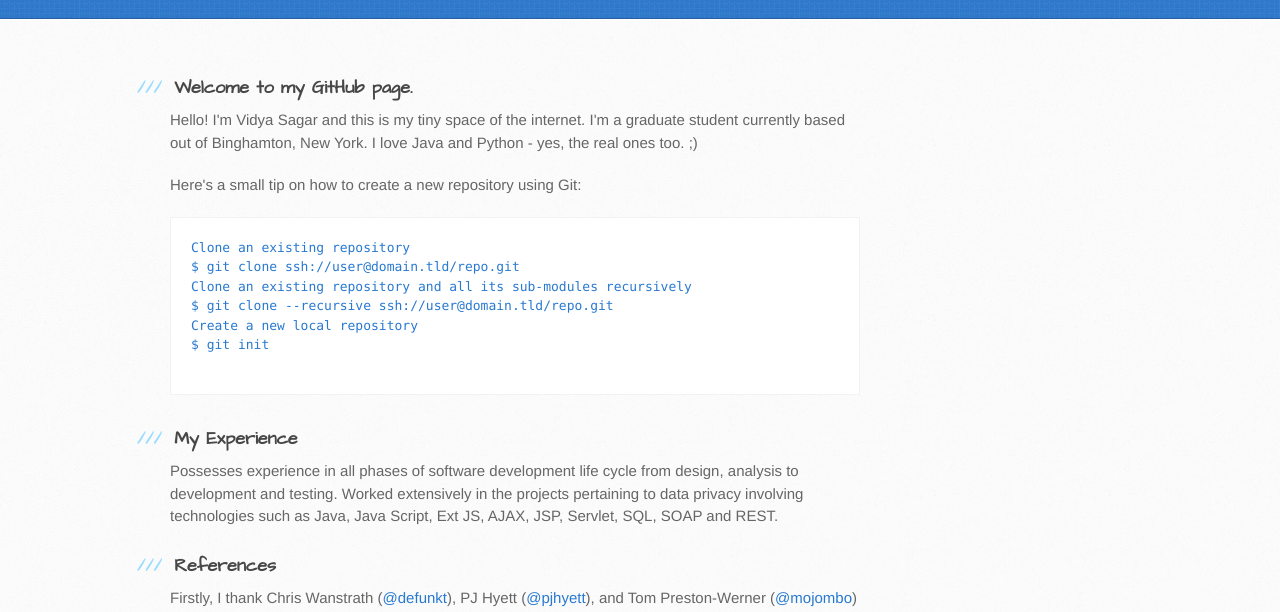
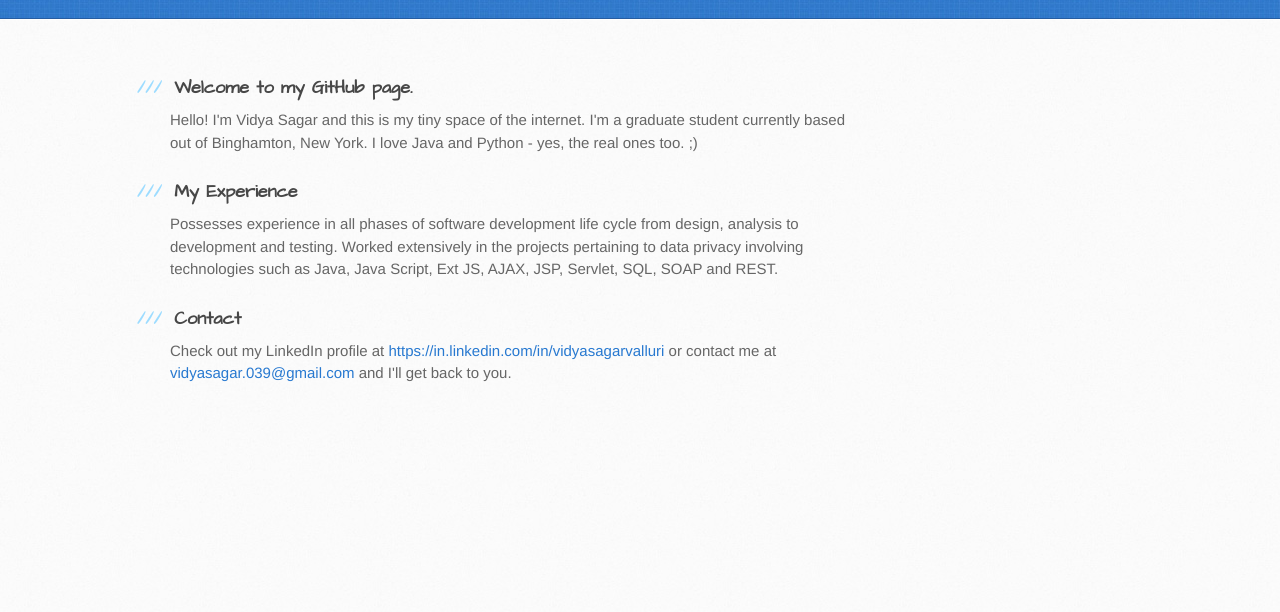
Before and after one commit to VidyasagarV/vidyasagarv.github.io, a plain HTML site: page index.html in a window 1280 px wide. Shown: the part 182-794 px from the top of the page. Drawn offline with Linux system fonts and the light colour scheme.

Commit message:
Update index.html

```diff
--- a/index.html
+++ b/index.html
@@ -33,26 +33,10 @@
 
 <p>Hello! I'm Vidya Sagar and this is my tiny space of the internet. I'm a graduate student currently based out of Binghamton, New York. I love Java and Python - yes, the real ones too. ;)</p>
 
-<p>Here's a small tip on how to create a new repository using Git:</p>
-
-<pre><code>Clone an existing repository
-$ git clone ssh://user@domain.tld/repo.git
-Clone an existing repository and all its sub-modules recursively
-$ git clone --recursive ssh://user@domain.tld/repo.git
-Create a new local repository
-$ git init
-
-</code></pre>
-
 <h3>
 <a id="my-experience" class="anchor" href="#my-experience" aria-hidden="true"><span class="octicon octicon-link"></span></a>My Experience</h3>
 
 <p>Possesses experience in all phases of software development life cycle from design, analysis to development and testing. Worked extensively in the projects pertaining to data privacy involving technologies such as Java, Java Script, Ext JS, AJAX, JSP, Servlet, SQL, SOAP and REST.</p>
-
-<h3>
-<a id="references" class="anchor" href="#references" aria-hidden="true"><span class="octicon octicon-link"></span></a>References</h3>
-
-<p>Firstly, I thank Chris Wanstrath (<a href="https://github.com/defunkt" class="user-mention">@defunkt</a>), PJ Hyett (<a href="https://github.com/pjhyett" class="user-mention">@pjhyett</a>), and Tom Preston-Werner (<a href="https://github.com/mojombo" class="user-mention">@mojombo</a>) who founded GitHub. Especially, thanks to 'Bala Gangadhar' (<a href="https://github.com/Balagangadhar" class="user-mention">@Balagangadhar</a>) for introducing GitHub to me. Cheers! :)</p>
 
 <h3>
 <a id="contact" class="anchor" href="#contact" aria-hidden="true"><span class="octicon octicon-link"></span></a>Contact</h3>
```
